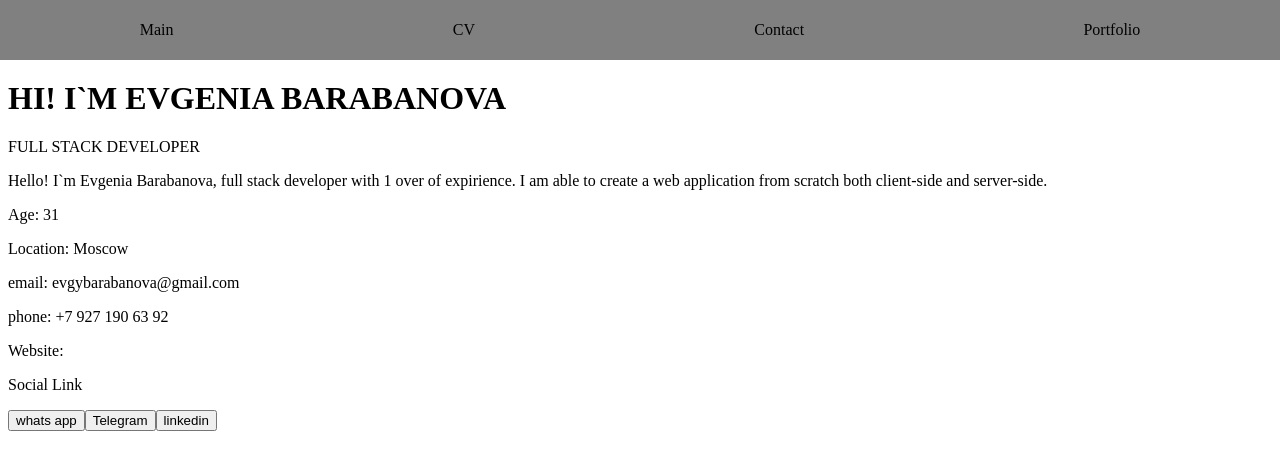
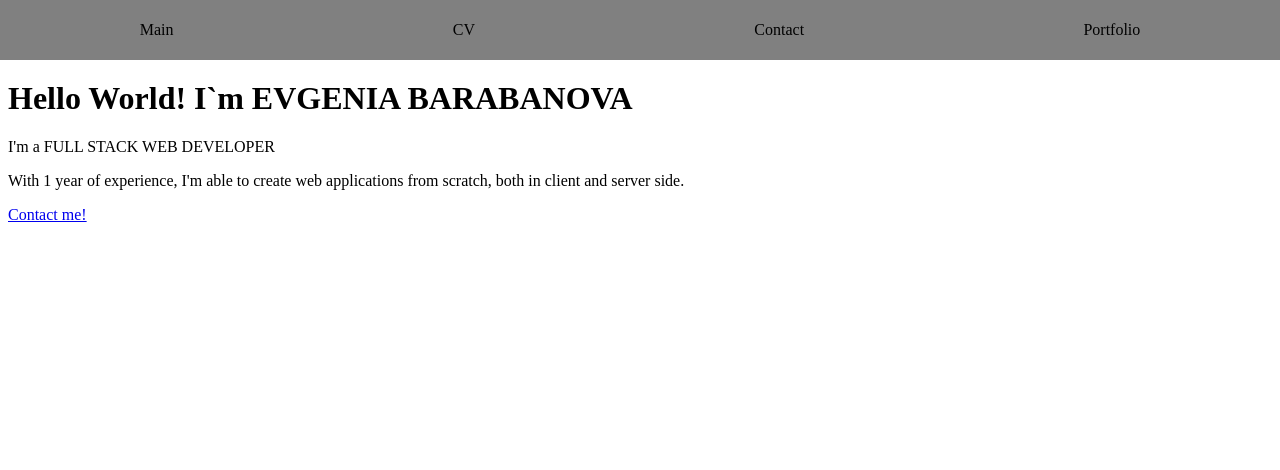
Before and after one commit to evgybarabanova/CV, a Next.js app: page / in a window 1280 px wide. Shown: the top 470 px of the page. Built offline with nearby package versions, Linux system fonts and the light colour scheme.

Commit message:
correct texts in landing page

```diff
--- a/pages/index.js
+++ b/pages/index.js
@@ -6,27 +6,15 @@ import MainLayout from '../components/MainLayout'
 export default function Index() {
   return (
     <MainLayout title='Main Page'>
-      <>
-        <h1>aaaaaaaaaaaaaa</h1>
-        {/* <img src={pic} alt='pic' /> */}
-        <h1>HI! I`M EVGENIA BARABANOVA</h1>
-        <p>FULL STACK DEVELOPER</p>
-        <p>Hello! I`m Evgenia Barabanova, full stack developer with 1 over of expirience.
-          I am able to create a web application
-          from scratch both client-side and server-side.
-        </p>
-        <div className='container'>
-          <p>Age: 31</p>
-          <p>Location: Moscow</p>
-          <p>email: evgybarabanova@gmail.com</p>
-          <p>phone: +7 927 190 63 92</p>
-          <p>Website: </p>
-          <p>Social Link</p>
-          <button>whats app</button>
-          <button>Telegram</button>
-          <button>linkedin</button>
-        </div>
-      </>
+      <h1>aaaaaaaaaaaaaa</h1>
+
+      <h1>Hello World! I`m EVGENIA BARABANOVA</h1>
+      <p>I'm a FULL STACK WEB DEVELOPER</p>
+      <p>With 1 year of experience,
+        I'm able to create web applications
+        from scratch, both in client and server side.
+      </p>
+      <p><Link href="/contact">Contact me!</Link></p>
     </MainLayout>
 
   )
```
